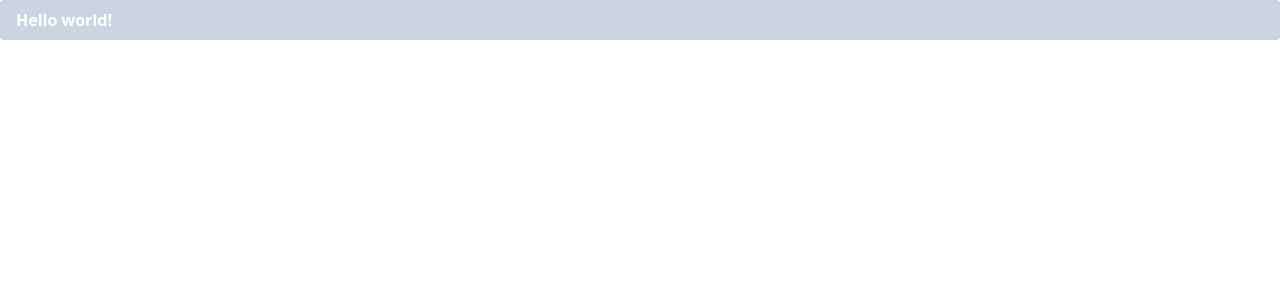
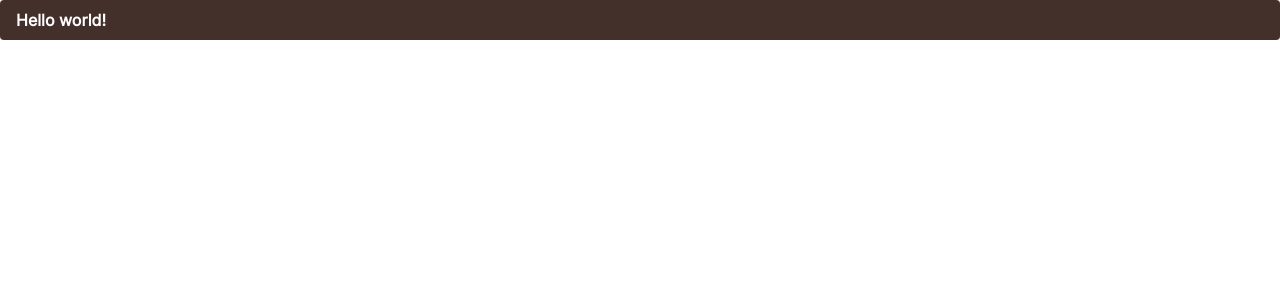
Before and after one commit to benjaminpreiss/untitled-ui-components, a SvelteKit app: page / in a window 1280 px wide. Shown: the top 300 px of the page. Built offline with nearby package versions, Linux system fonts and the light colour scheme.

Commit message:
Add color definitions and typo to library

```diff
--- a/src/lib/index.js
+++ b/src/lib/index.js
@@ -1 +1,3 @@
 // Reexport your entry components here
+
+export { default as plugin } from './tailwindPlugin.js';
--- /dev/null
+++ b/src/lib/tailwindPlugin.ts
@@ -0,0 +1,38 @@
+import plugin from 'tailwindcss/plugin.js';
+import defaultTheme from 'tailwindcss/defaultTheme.js';
+
+export default plugin(
+	function ({ matchUtilities, theme }) {
+		matchUtilities(
+			{
+				extend: (value) => ({
+					tabSize: value
+				})
+			},
+			{ values: theme('tabSize') }
+		);
+	},
+	{
+		theme: {
+			extend: {
+				colors: {
+					'untitled-primary': {
+						50: '#fdf8f6',
+						100: '#f2e8e5',
+						200: '#eaddd7',
+						300: '#e0cec7',
+						400: '#d2bab0',
+						500: '#bfa094',
+						600: '#a18072',
+						700: '#977669',
+						800: '#846358',
+						900: '#43302b'
+					}
+				},
+				fontFamily: {
+					sans: ['Inter', ...defaultTheme.fontFamily.sans]
+				}
+			}
+		}
+	}
+);
--- a/src/lib/untitled.css
+++ b/src/lib/untitled.css
@@ -1,3 +1,5 @@
+@import url('https://fonts.googleapis.com/css2?family=Inter&display=swap');
+
 @layer base {
 	.btn-blue {
 		@apply bg-blue-500 hover:bg-blue-700 text-white font-bold py-2 px-4 rounded;
--- a/src/routes/+page.svelte
+++ b/src/routes/+page.svelte
@@ -1 +1 @@
-<h1 class="btn-blue bg-slate-300">Hello world!</h1>
+<h1 class="btn-blue bg-untitled-primary-200">Hello world!</h1>
--- a/tailwind.config.js
+++ b/tailwind.config.js
@@ -1,8 +1,18 @@
+import untitledPlugin from './src/lib/tailwindPlugin';
+
 /** @type {import('tailwindcss').Config} */
 export default {
 	content: ['./src/**/*.{html,js,svelte,ts}'],
 	theme: {
-		extend: {}
+		extend: {
+			colors: {
+				'untitled-primary': {
+					50: '#fdf8f6',
+					100: '#f2e8e5',
+					200: '#43302b'
+				}
+			}
+		}
 	},
-	plugins: []
+	plugins: [untitledPlugin]
 };
```
Also changed, not shown: src/routes/colors/DRAFT.md (added, +19 -0 lines), 1 other file (tests, documents, lock files or other folders).
